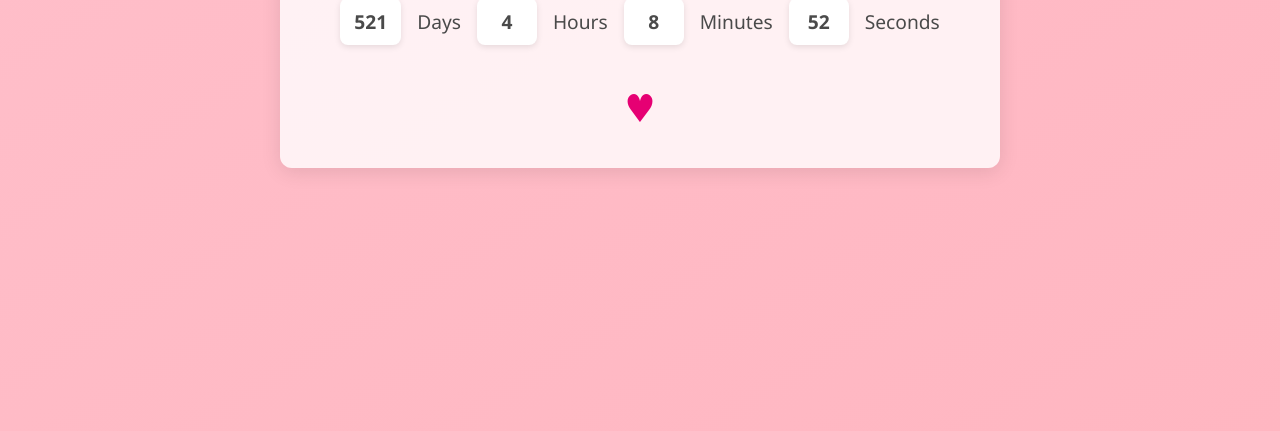
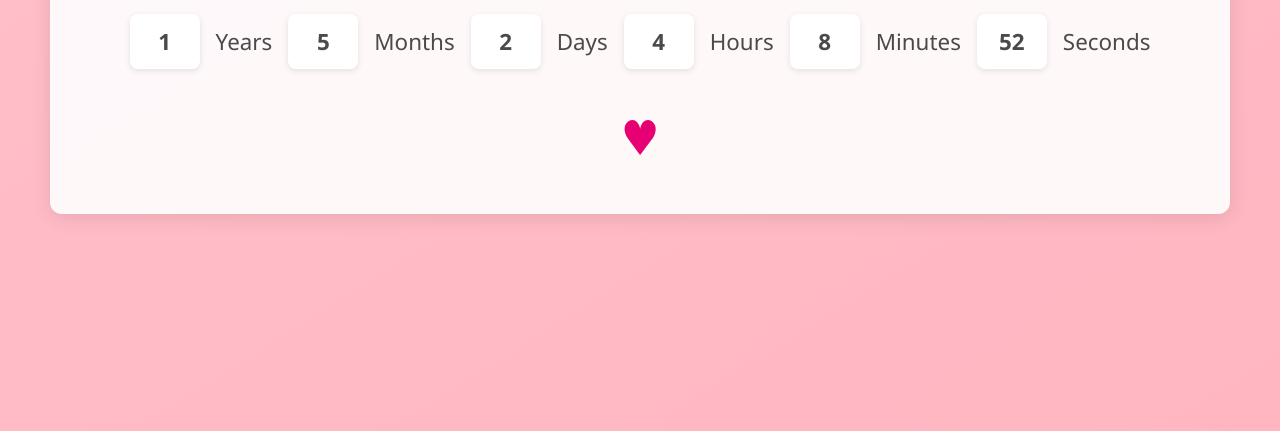
Before and after one commit to KaIWMalcolm/emmaandkai-website, a plain HTML site: page index.html in a window 1280 px wide. Shown: the part 369-800 px from the top of the page. Drawn offline with Linux system fonts and the light colour scheme.

Commit message:
Initial commit for our love timer homepage

```diff
--- a/index.html
+++ b/index.html
@@ -7,8 +7,11 @@
 </head>
 <body>
   <div class="timer-container">
+    <h2 class="names">Kai <span class="heart-inline">♥</span> Emma</h2>
     <h1>We've Been Together For</h1>
     <div class="timer">
+      <span id="years">0</span> Years
+      <span id="months">0</span> Months
       <span id="days">0</span> Days
       <span id="hours">0</span> Hours
       <span id="minutes">0</span> Minutes
--- a/script.js
+++ b/script.js
@@ -1,29 +1,59 @@
 // Set the date/time you started going out (YYYY-MM-DDTHH:MM:SS)
 const startDate = new Date("2023-09-11T15:30:03");
 
+// Function to calculate the difference in years, months, days, hours, minutes, and seconds
+function getTimeDifference(start, end) {
+  let years = end.getFullYear() - start.getFullYear();
+  let months = end.getMonth() - start.getMonth();
+  let days = end.getDate() - start.getDate();
+  let hours = end.getHours() - start.getHours();
+  let minutes = end.getMinutes() - start.getMinutes();
+  let seconds = end.getSeconds() - start.getSeconds();
+
+  // Adjust seconds, minutes, hours
+  if (seconds < 0) {
+    seconds += 60;
+    minutes--;
+  }
+  if (minutes < 0) {
+    minutes += 60;
+    hours--;
+  }
+  if (hours < 0) {
+    hours += 24;
+    days--;
+  }
+
+  // Adjust days and months
+  if (days < 0) {
+    // Get the number of days in the previous month
+    let previousMonth = new Date(end.getFullYear(), end.getMonth(), 0);
+    days += previousMonth.getDate();
+    months--;
+  }
+
+  // Adjust months and years
+  if (months < 0) {
+    months += 12;
+    years--;
+  }
+
+  return { years, months, days, hours, minutes, seconds };
+}
+
 function updateTimer() {
   const now = new Date();
-  const elapsed = now - startDate; // difference in milliseconds
+  const diff = getTimeDifference(startDate, now);
 
-  // Calculate days, hours, minutes, seconds
-  const seconds = Math.floor(elapsed / 1000);
-  const minutes = Math.floor(seconds / 60);
-  const hours   = Math.floor(minutes / 60);
-  const days    = Math.floor(hours / 24);
-
-  // Compute remainder for hours, minutes, seconds
-  const displayDays = days;
-  const displayHours = hours % 24;
-  const displayMinutes = minutes % 60;
-  const displaySeconds = seconds % 60;
-
-  // Update HTML
-  document.getElementById("days").textContent = displayDays;
-  document.getElementById("hours").textContent = displayHours;
-  document.getElementById("minutes").textContent = displayMinutes;
-  document.getElementById("seconds").textContent = displaySeconds;
+  // Update HTML elements with the calculated values
+  document.getElementById("years").textContent = diff.years;
+  document.getElementById("months").textContent = diff.months;
+  document.getElementById("days").textContent = diff.days;
+  document.getElementById("hours").textContent = diff.hours;
+  document.getElementById("minutes").textContent = diff.minutes;
+  document.getElementById("seconds").textContent = diff.seconds;
 }
 
-// Update the timer immediately & then every second
+// Update the timer immediately and then every second
 updateTimer();
 setInterval(updateTimer, 1000);
--- a/styles.css
+++ b/styles.css
@@ -16,11 +16,21 @@
   }
 
   .timer-container {
-    background-color: rgba(255, 255, 255, 0.8);
+    background-color: rgba(255, 255, 255, 0.9);
     border-radius: 12px;
-    padding: 40px 60px;
+    padding: 50px 80px;
     text-align: center;
     box-shadow: 0 4px 20px rgba(0, 0, 0, 0.1);
+  }
+
+  .names {
+    font-size: 2rem;
+    color: #e60073;
+    margin-bottom: 10px;
+  }
+
+  .heart-inline {
+    color: #e60073;
   }
 
   h1 {
@@ -31,8 +41,9 @@
 
   .timer {
     display: flex;
+    flex-wrap: wrap;
     gap: 1rem;
-    font-size: 1.2rem;
+    font-size: 1.4rem;
     justify-content: center;
     align-items: center;
     margin: 20px 0;
@@ -41,17 +52,16 @@
   .timer span {
     background-color: #fff;
     border-radius: 8px;
-    padding: 10px 14px;
-    min-width: 60px;
+    padding: 12px 16px;
+    min-width: 70px;
     box-shadow: 0 2px 6px rgba(0, 0, 0, 0.1);
     font-weight: bold;
   }
 
-  /* Optional small heart animation at the bottom */
   .heart {
     display: inline-block;
     color: #e60073;
-    font-size: 2rem;
+    font-size: 2.5rem;
     animation: pulse 1s infinite alternate;
     margin-top: 20px;
   }
```
